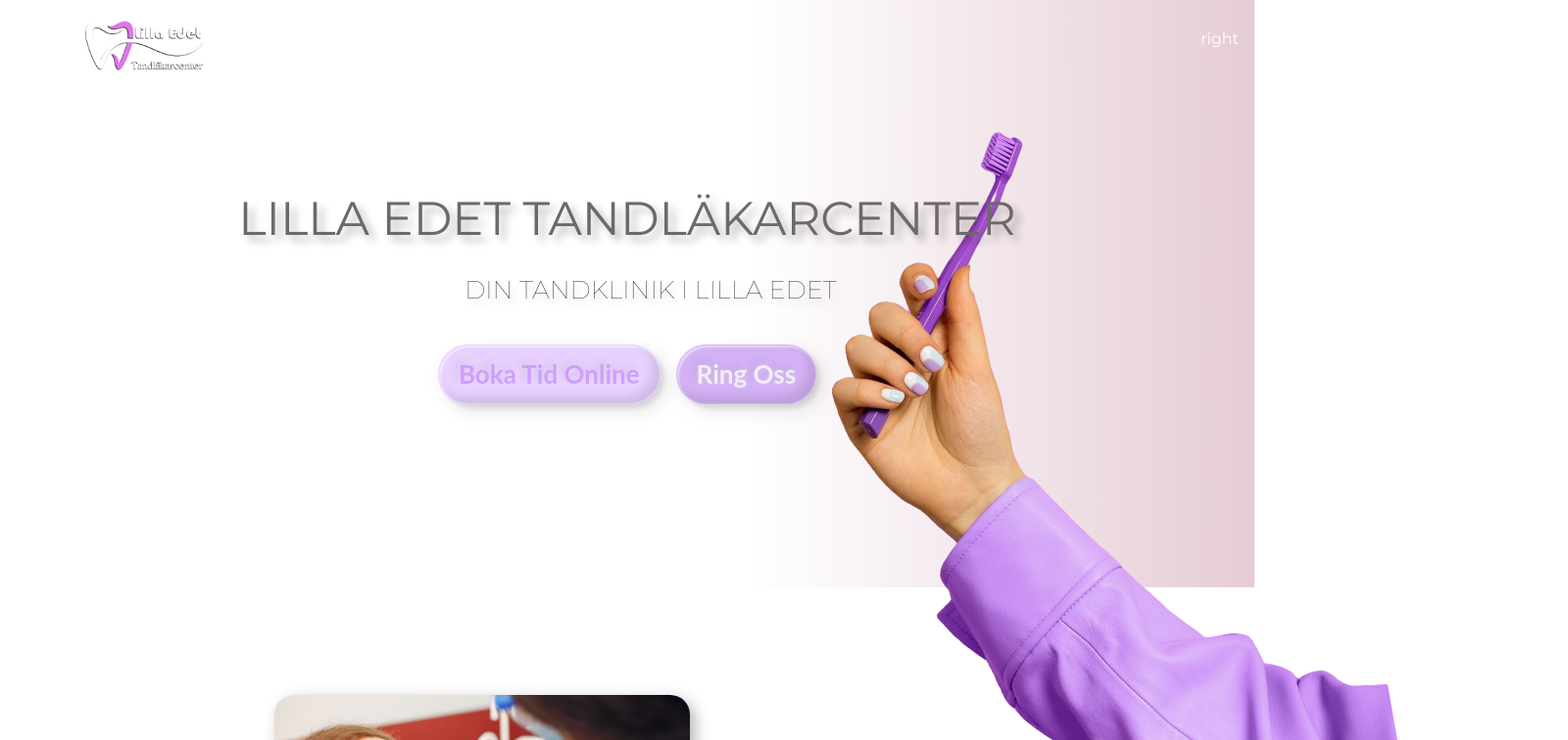
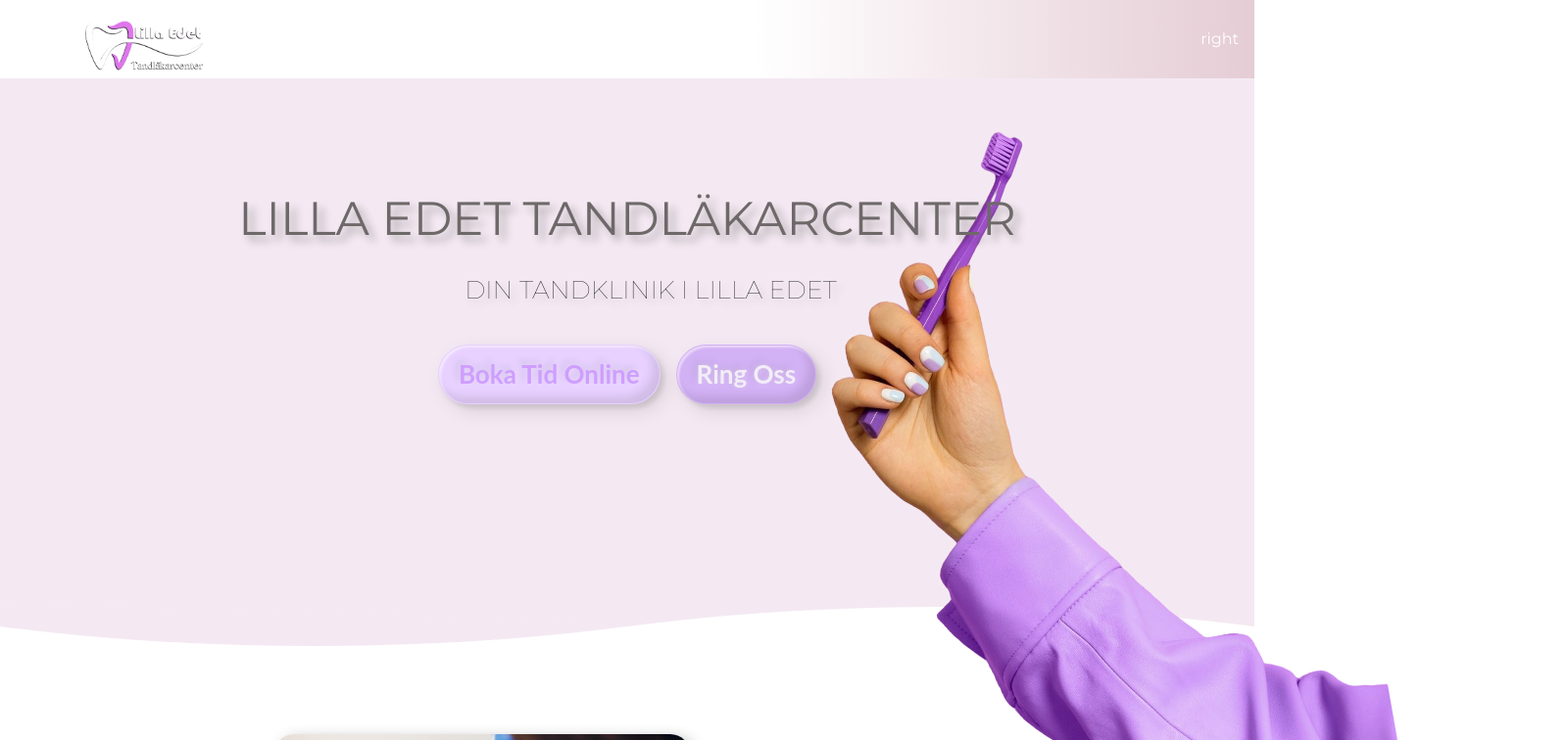
Before and after one commit to ElisaMavilia/lillaedet-vue, a Vue app: page / in a window 1280 px wide. Shown: the top 756 px of the page at 98% size, 1600 px wide, since content can reach past the window. Built offline with nearby package versions, Linux system fonts and the light colour scheme.

Commit message:
added WaveComponent

```diff
--- a/src/components/FaqComponent.vue
+++ b/src/components/FaqComponent.vue
@@ -134,8 +134,4 @@ details[open] .control-icon-close {
 details[open] .control-icon-expand {
   display: none;
 }
-
-
-
-
 </style>
--- a/src/components/HeroComponent.vue
+++ b/src/components/HeroComponent.vue
@@ -25,13 +25,26 @@
             </div>
         </div>
     </section>
+    <section>
+       <WaveComponent/>
+    </section>
 </template>
 
 <script>
+import WaveComponent from './WaveComponent.vue';
+
 export default {
-    name: 'HeroComponent'
+    name: 'HeroComponent',
+    data() {
+        return {
+        };
+    },
+    components: {
+        WaveComponent
+    }
 };
 </script>
+
 
 <style lang="scss" scoped>
 @use '../assets/styles/partials/variables' as *;
@@ -62,7 +75,7 @@ body {
 .background-half {
     width: 100%;
     height: 100%;
-    background: $backgroundGradient;
+    background: $light_pink;
     display: flex;
     align-items: center;
     position: relative;
@@ -168,4 +181,5 @@ img {
                 inset -4px -4px 6px 0 rgba(255, 255, 255, .2),
                 inset 4px 4px 6px 0 rgba(0, 0, 0, .2);
 }
+
 </style>
--- a/src/components/MainComponent.vue
+++ b/src/components/MainComponent.vue
@@ -22,7 +22,7 @@
     </section>
 <!-- Faq Section -->
     <section id="faq">
-        <h2 class="py-5">Vanliga Frågor</h2>
+        <h2 class="py-5">Vånliga Frågor</h2>
         <FaqComponent/>
     </section>
 </template>
--- /dev/null
+++ b/src/components/WaveComponent.vue
@@ -0,0 +1,48 @@
+<template>
+    <div class="wave"></div>
+</template>
+
+<script>
+    export default {
+        name: 'WaveComponent'
+    }
+</script>
+
+<style lang="scss" scoped>
+
+@use '../assets/styles/partials/variables' as *;
+
+.wave {
+  display: block;
+  position: relative;
+  height: 40px;
+  width: 100%;
+  background: $light_pink;
+  transform: scale(1, 1);
+}
+
+.wave:before {
+  content: "";
+  display: block;
+  position: absolute;
+  border-radius: 100%;
+  width: 100%;
+  height: 300px;
+  background-color: white;
+  right: -25%;
+  top: 20px;
+}
+
+.wave:after {
+  content: "";
+  display: block;
+  position: absolute;
+  border-radius: 100%;
+  width: 100%;
+  height: 300px;
+  background-color:$light_pink;
+  left: -25%;
+  top: -240px;
+  clip-path: ellipse(100% 15% at -15% 100%);
+}
+</style>
```
